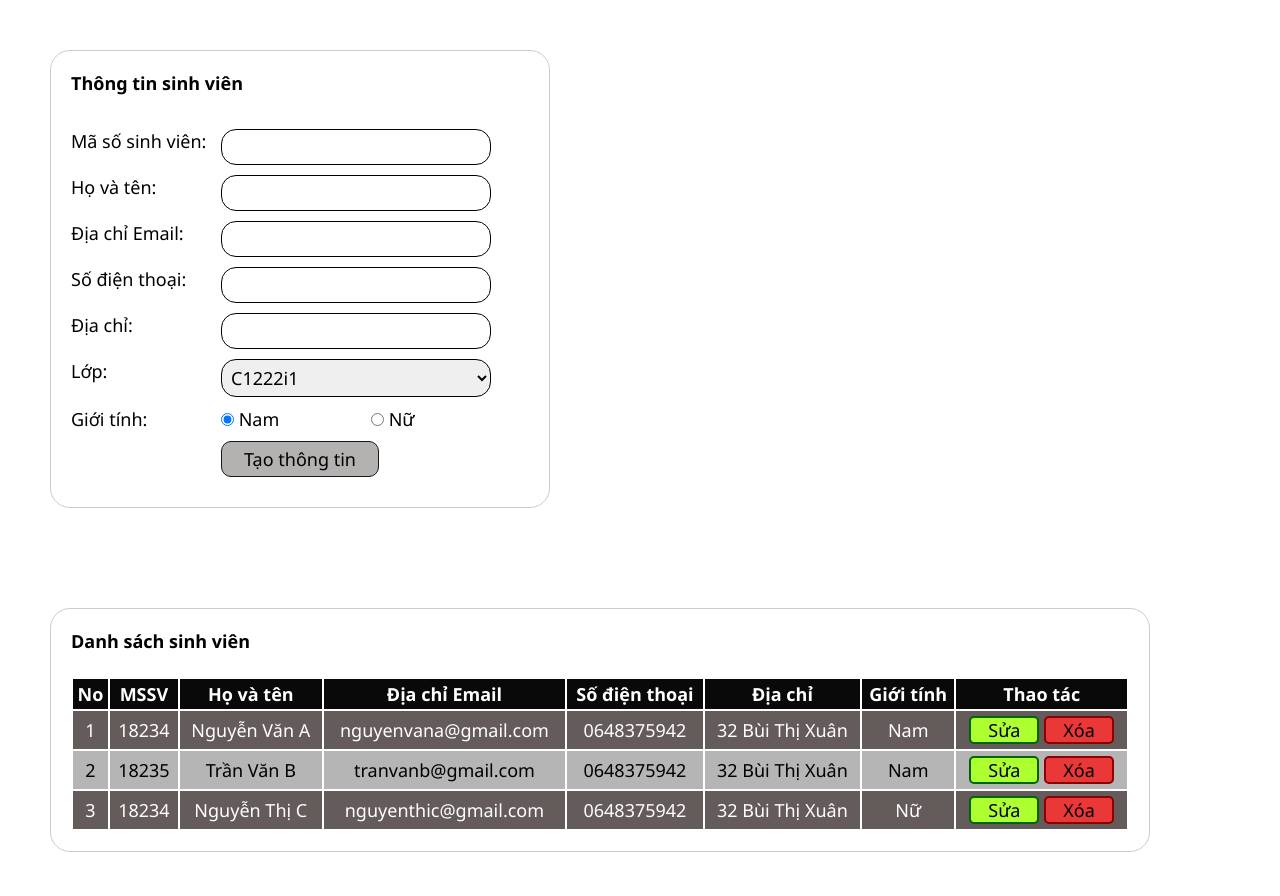
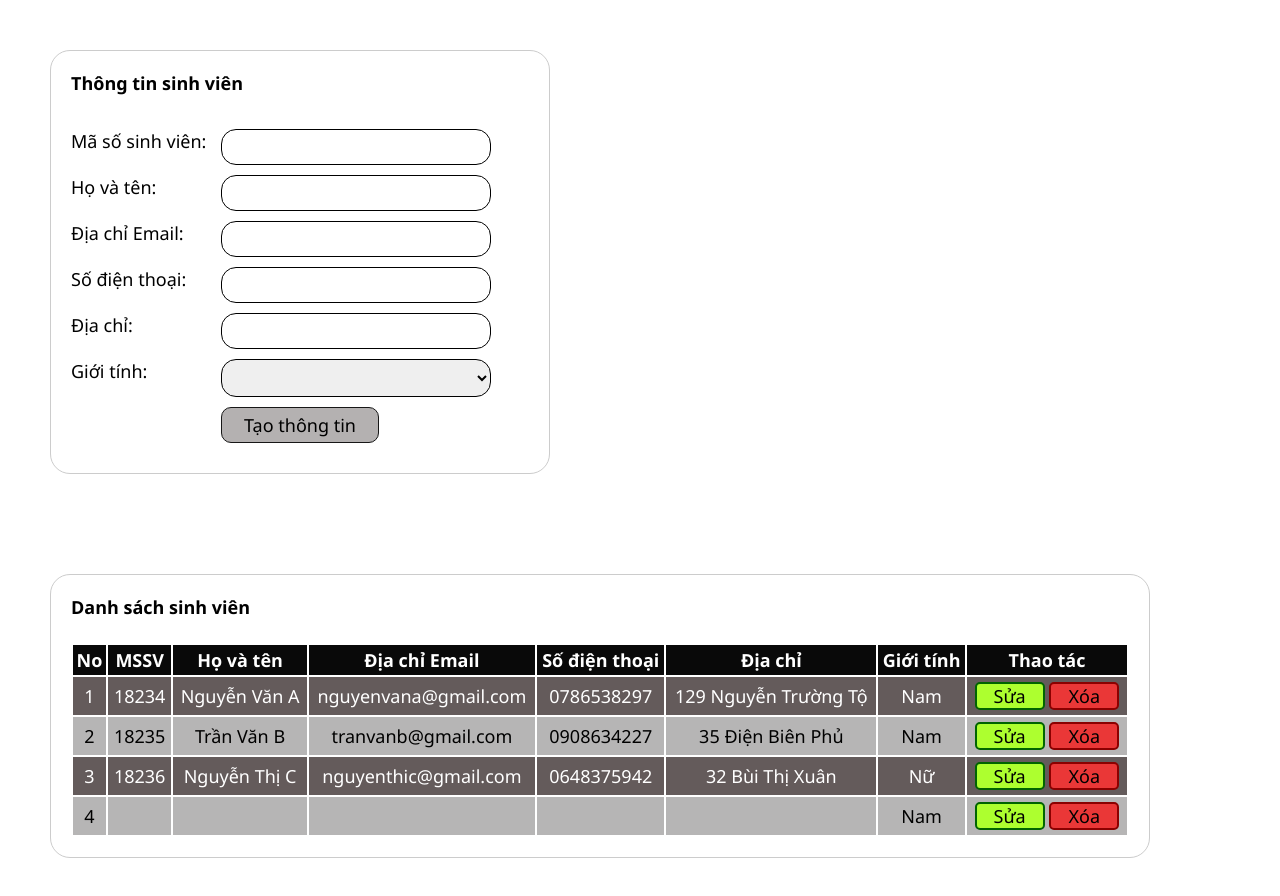
Before and after one commit to LucDuong1720/Student-Management, a plain HTML site: page index.html in a window 1280 px wide. Both pictures are taken after a click on the button "Tạo thông tin". Drawn offline with Linux system fonts and the light colour scheme.

Commit message:
studentmanagement

```diff
--- a/index.html
+++ b/index.html
@@ -34,21 +34,14 @@
             <input type="text" class="form-control" id="address">
         </div>
         <div class="form-information">
-                <label for="class">Lớp:</label>
-                <select id="class" class="form-control">
-                    <option value="C1222i1">C1222i1</option>
-                    <option value="C1122i1">C1122i1</option>
-                    <option value="C1022i1">C1022i1</option>
-                    <option value="C922i1">C922i1</option>
+            <label for="gender">Giới tính:</label>
+            <select id="gender" class="form-control">
+                <option value="Nam">Nam</option>
+                <option value="Nữ">Nữ</option>
             </select>
         </div>
         <div class="form-information">
-                <label for="gender">Giới tính:</label>
-                <label><input name="gender" value="male" type="radio" checked /> Nam</label>
-                <label><input name="gender" value="female" type="radio" /> Nữ</label>
-            </div>
-            <div class="form-information">
-                <button class="btn-add" onclick="createcontrol()">Tạo thông tin</button>
+            <button class="btn-add" onclick="createInformation()">Tạo thông tin</button>
         </div>
     </div>
     <div class="display-output">
@@ -67,46 +60,7 @@
                     <th>Thao tác</th>
                 </tr>
             </thead>
-                <tbody>
-                    <tr>
-                        <td>1</td>
-                        <td>18234</td>
-                        <td>Nguyễn Văn A</td>
-                        <td>nguyenvana@gmail.com</td>
-                        <td>0648375942</td>
-                        <td>32 Bùi Thị Xuân</td>
-                        <td>Nam</td>
-                        <td>
-                            <button class="btn-fix">Sửa</button>
-                            <button class="btn-delete">Xóa</button>
-                        </td>
-                    </tr>
-                    <tr>
-                        <td>2</td>
-                        <td>18235</td>
-                        <td>Trần Văn B</td>
-                        <td>tranvanb@gmail.com</td>
-                        <td>0648375942</td>
-                        <td>32 Bùi Thị Xuân</td>
-                        <td>Nam</td>
-                        <td>
-                            <button class="btn-fix">Sửa</button>
-                            <button class="btn-delete">Xóa</button>
-                        </td>
-                    </tr>
-                    <tr>
-                        <td>3</td>
-                        <td>18234</td>
-                        <td>Nguyễn Thị C</td>
-                        <td>nguyenthic@gmail.com</td>
-                        <td>0648375942</td>
-                        <td>32 Bùi Thị Xuân</td>
-                        <td>Nữ</td>
-                        <td>
-                            <button class="btn-fix">Sửa</button>
-                            <button class="btn-delete">Xóa</button>
-                        </td>
-                    </tr>
+            <tbody id="addInformation">
             </tbody>
         </table>
     </div>
--- a/student.js
+++ b/student.js
@@ -1,3 +1,65 @@
 class Information {
-    constructor (mssv, )
+    constructor (id, name, email, phone, address, gender) {
+        this.id = id;
+        this.name = name;
+        this.email = email;
+        this.phone = phone;
+        this.address = address;
+        this.gender = gender;
+    }
 }
+
+let information = [
+    new Information (18234, "Nguyễn Văn A", "nguyenvana@gmail.com", "0786538297", "129 Nguyễn Trường Tộ", "Nam" ),
+    new Information (18235, "Trần Văn B", "tranvanb@gmail.com", "0908634227", "35 Điện Biên Phủ", "Nam" ),
+    new Information (18236, "Nguyễn Thị C", "nguyenthic@gmail.com", "0648375942", "32 Bùi Thị Xuân", "Nữ" )
+]
+
+function renderInformation() {
+    console.log=('a');
+    let addInformation = document.getElementById("addInformation");
+    addInformation.innerHTML = "";
+    for (let i = 0; i < information.length; i++) {
+        addInformation.innerHTML += `
+        <tr>
+        <td>${i + 1}</td>
+        <td>${information[i].id}</td>
+        <td>${information[i].name}</td>
+        <td>${information[i].email}</td>
+        <td>${information[i].phone}</td>
+        <td>${information[i].address}</td>
+        <td>${information[i].gender}</td>
+        <td>
+            <button class="btn-fix">Sửa</button>
+            <button class="btn-delete">Xóa</button>
+        </td>
+    </tr>
+    `;
+    }
+}
+
+function createInformation() {
+    let id = document.getElementById("id").value;
+    let name = document.getElementById("name").value;
+    let email = document.getElementById("email").value;
+    let phone = document.getElementById("phone").value;
+    let address = document.getElementById("address").value;
+    let gender = document.getElementById("gender").value;
+
+    let informations = new Information (id, name, email, phone, address, gender );
+    information.push(informations);
+
+    renderInformation();
+    clearInformation();
+}
+
+function clearInformation() {
+    document.getElementById("id").value = "";
+    document.getElementById("name").value= "";
+    document.getElementById("email").value = "";
+    document.getElementById("phone").value = "";
+    document.getElementById("address").value = "";
+    document.getElementById("gender").value = "";
+}
+
+renderInformation();
```
Lines whose indentation alone changed are shown as unchanged.
